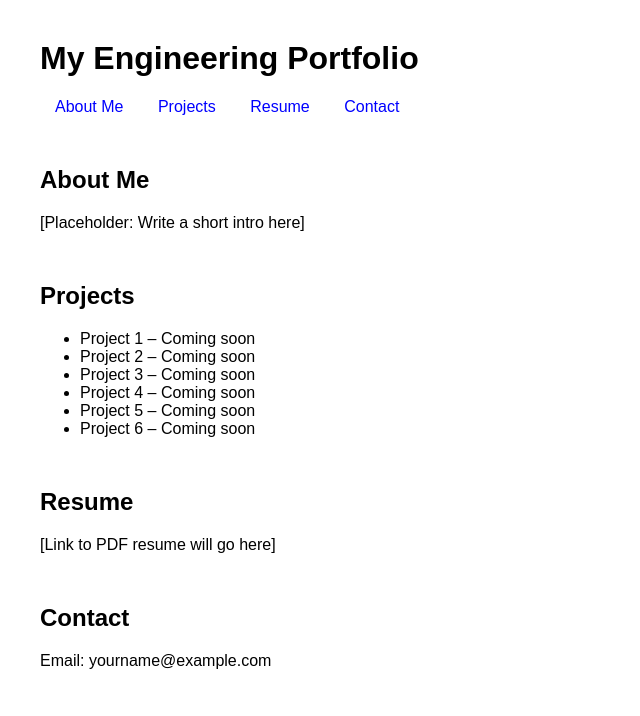
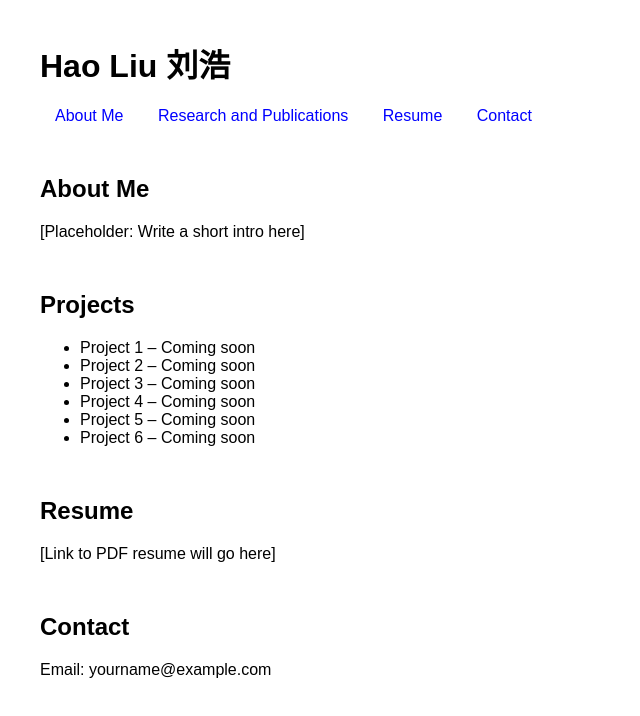
Before and after one commit to Maozaoaoo/Maozaoaoo.github.io, a plain HTML site: page index.html in a window 1280 px wide. Shown: the whole page, without its empty margins (0-640 px from the left). Drawn offline with Linux system fonts and the light colour scheme.

Commit message:
Update index.html

```diff
--- a/index.html
+++ b/index.html
@@ -11,10 +11,10 @@
 </head>
 <body>
 
-  <h1>My Engineering Portfolio</h1>
+  <h1>Hao Liu 刘浩</h1>
   <nav>
     <a href="#about">About Me</a>
-    <a href="#projects">Projects</a>
+    <a href="#projects">Research and Publications</a>
     <a href="#resume">Resume</a>
     <a href="#contact">Contact</a>
   </nav>
```
